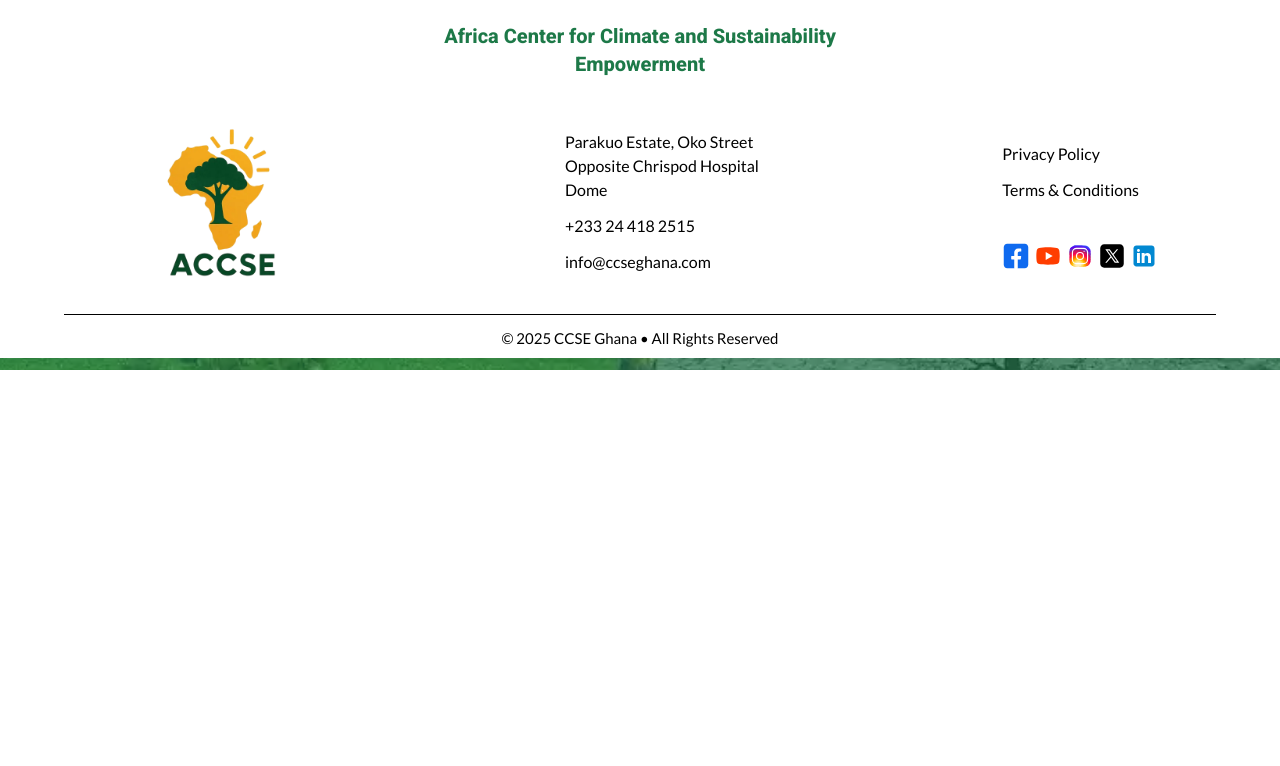
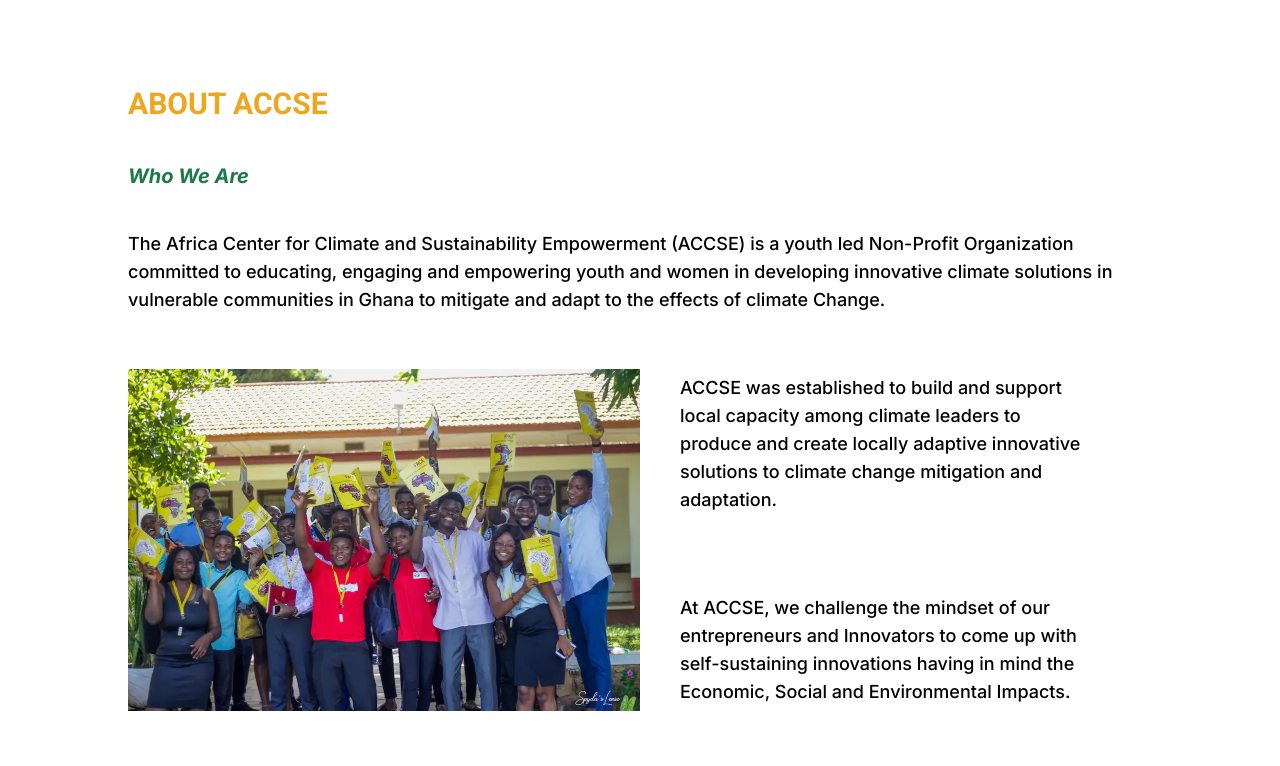
Before and after one commit to thesameakpalu/ACCSE, a React (Vite) app in the folder accse/: page /About in a window 1280 px wide. Shown: the part 874-1640 px from the top of the page. Before the commit the page ends 1244 px from the top, so only its background shows below. Built offline with nearby package versions, Linux system fonts and the light colour scheme; a web font is replaced by a local one.

Commit message:
Added the About Section for the About Page, for all screen sizes

```diff
--- /dev/null
+++ b/accse/src/components/About/aboutSection.tsx
@@ -0,0 +1,88 @@
+import img from '/src/assets/images/aboutPageAboutSection.webp'
+
+function AboutSection () {
+    return(
+        <>
+                    {/*LARGE SCREENS */}
+            <div className="mainContainer hidden md:flex justify-center my-40 ">
+
+                <div className="subContainer xl:w-[80%] md:w-[90%] h-full">
+                    <p className="font-Roboto text-[#EFA51E] font-bold text-3xl mb-10">ABOUT ACCSE</p>
+
+                    <div className="flex flex-col justify-center items-center">
+                        <div>
+                            <p className="font-Inter italic text-xl font-bold text-[#1D7948] mb-10">Who We Are</p>
+                            <p className='font-Inter font-medium xl:text-lg 2xl:text-2xl'>
+                                The Africa Center for Climate and Sustainability Empowerment (ACCSE) is a youth led Non-Profit
+                                Organization committed to educating, engaging and empowering youth and women in developing  innovative
+                                climate solutions in vulnerable communities in Ghana to mitigate and adapt to the effects of climate
+                                Change.
+                            </p>
+                        </div>
+
+                        <div className="flex items-center justify-center mt-5">
+                            <img src={img} alt='Some of Our Climate Leaders' className='w-1/2'></img>
+
+                            <div className='w-1/2  lg:space-y-20 md:space-y-10 lg:p-10 md:p-5  xl:text-lg lg:text-lg md:text-base 2xl:text-2xl'>
+                                    <p className='font-Inter font-medium'>
+                                    ACCSE was established to build and support <br className='md:hidden xl:block' /> local capacity among climate leaders to <br className='md:hidden xl:block' /> produce
+                                    and create locally adaptive innovative <br className='md:hidden xl:block' /> solutions to climate change mitigation and <br className='md:hidden xl:block' />  adaptation.
+                                    </p>
+
+                                    <p className='font-Inter font-medium'>
+                                         At ACCSE, we challenge the mindset of our <br className='md:hidden xl:block' />  entrepreneurs and Innovators to come up with <br className='md:hidden xl:block' />
+                                          self-sustaining innovations having in mind the <br className='md:hidden xl:block' /> Economic, Social and Environmental Impacts.
+                                    </p>
+                            </div>
+
+                        </div>
+
+                    </div>
+
+
+                </div>
+
+            </div>
+
+                    {/*SMALL SCREENS */}
+            <div className="mainContainer flex justify-center my-20 md:hidden">
+  <div className="subContainer w-[90%] h-full">
+    {/* Section Title */}
+    <p className="font-Roboto text-[#EFA51E] font-bold text-2xl mb-6 text-center">ABOUT ACCSE</p>
+
+    {/* Who We Are */}
+    <div className="flex flex-col justify-center items-center space-y-6">
+      <div>
+        <p className="font-Inter italic text-lg font-bold text-[#1D7948] mb-4 text-center">Who We Are</p>
+        <p className="font-Inter font-medium text-sm text-justify">
+          The Africa Center for Climate and Sustainability Empowerment (ACCSE) is a youth-led Non-Profit
+          Organization committed to educating, engaging, and empowering youth and women in developing
+          innovative climate solutions in vulnerable communities in Ghana to mitigate and adapt to the
+          effects of climate change.
+        </p>
+      </div>
+
+      {/* Image and Description */}
+      <div className="flex flex-col items-center space-y-6">
+        <img src={img} alt="Some of Our Climate Leaders" className="w-full rounded" />
+
+        <div className="space-y-4 text-sm font-Inter font-medium text-justify">
+          <p>
+            ACCSE was established to build and support local capacity among climate leaders to produce and
+            create locally adaptive innovative solutions to climate change mitigation and adaptation.
+          </p>
+          <p>
+            At ACCSE, we challenge the mindset of our entrepreneurs and innovators to come up with
+            self-sustaining innovations, having in mind the economic, social, and environmental impacts.
+          </p>
+        </div>
+      </div>
+    </div>
+  </div>
+</div>
+
+        </>
+    )
+}
+
+export default AboutSection;
--- a/accse/src/pages/About.tsx
+++ b/accse/src/pages/About.tsx
@@ -1,6 +1,7 @@
 import Header from "../components/Header";
 import Footer from "../components/Footer";
 import AboutPageBanner from "../components/About/aboutPageBanner";
+import AboutSection from "../components/About/aboutSection";
 
 
 
@@ -12,6 +13,7 @@
         <Header />
         <div className="mainContainer">
             <AboutPageBanner />
+            <AboutSection />
 
         </div>
            <Footer />
```
Also changed, not shown: accse/src/assets/images/aboutPageAboutSection.webp (added).
